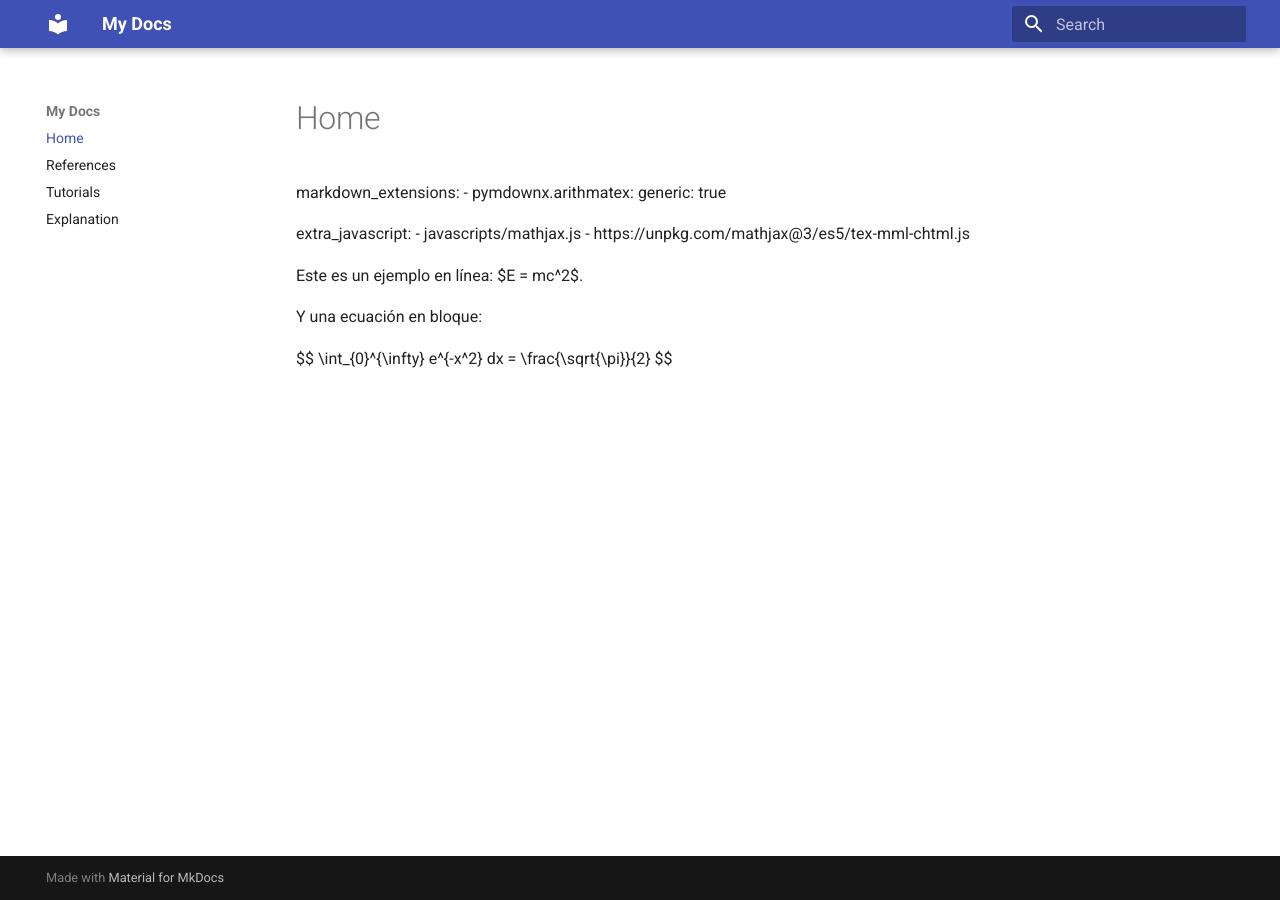
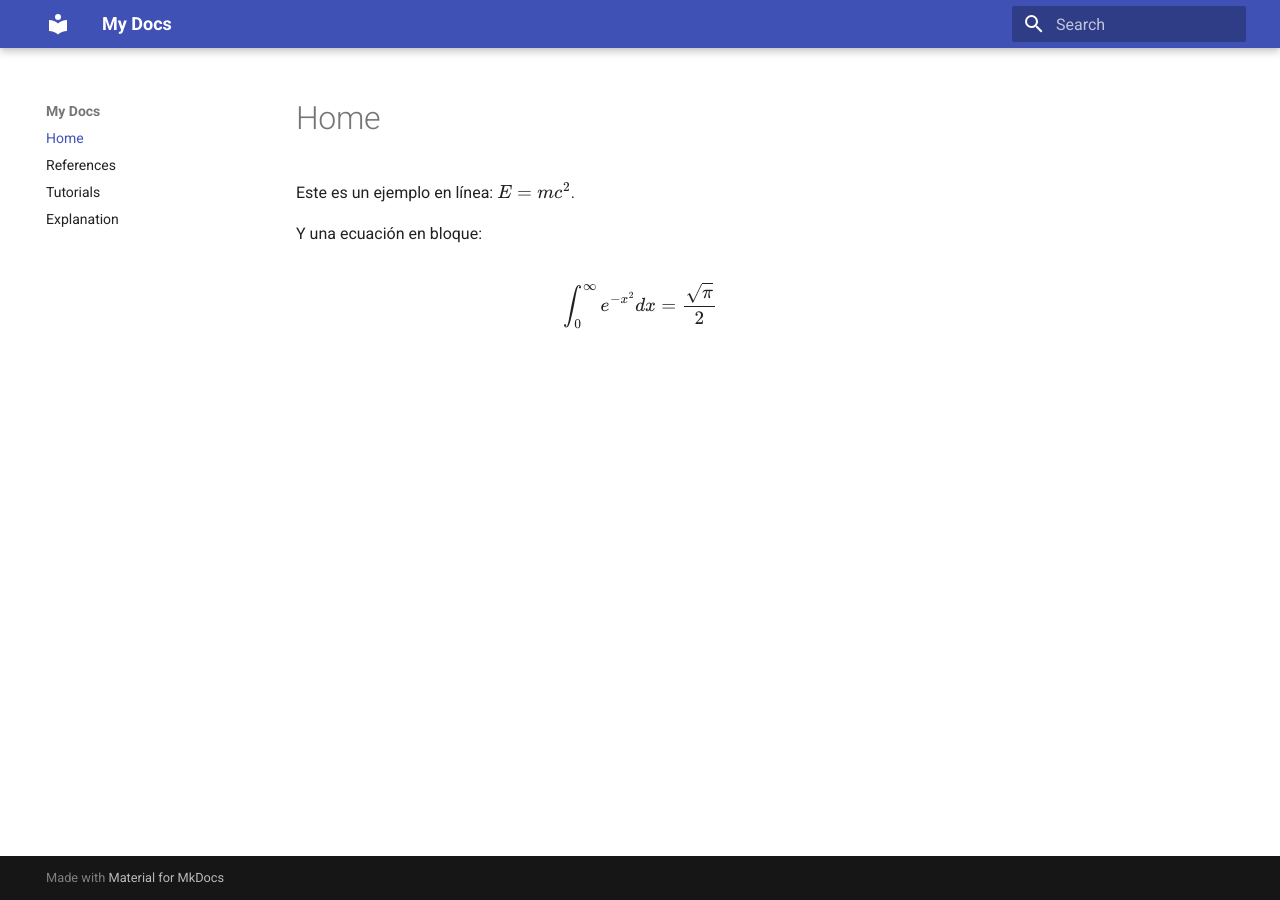
Before and after one commit to oisao/Gaussian_Cuadrature, an MkDocs documentation site: the page built from docs/index.md, in a window 1280 px wide. Built offline with MkDocs 1.6.1 and Material for MkDocs 9.7.7, drawn with Linux system fonts in a browser that asks for light colours.

Commit message:
Nuevo intento para estructura

```diff
--- a/docs/index.md
+++ b/docs/index.md
@@ -1,22 +1,3 @@
-theme:
-  name: readthedocs
-theme:
-  name: material
-  palette:
-    primary: red
-    accent: amber
-  font:
-    text: Roboto
-    code: Fira Code
-
-markdown_extensions:
-  - pymdownx.arithmatex:
-      generic: true
-
-extra_javascript:
-  - javascripts/mathjax.js
-  - https://unpkg.com/mathjax@3/es5/tex-mml-chtml.js
-
 Este es un ejemplo en línea: $E = mc^2$.
 
 Y una ecuación en bloque:
--- a/mkdocs.yml
+++ b/mkdocs.yml
@@ -8,3 +8,11 @@ nav:
   - references.md
   - tutorials.md
   - explanation.md
+
+markdown_extensions:
+  - pymdownx.arithmatex:
+      generic: true
+
+extra_javascript:
+  - javascripts/mathjax.js
+  - https://unpkg.com/mathjax@3/es5/tex-mml-chtml.js
```
Also changed, not shown: site/404.html, site/explanation/index.html, site/index.html, site/references/index.html, site/search/search_index.json, site/tutorials/index.html.
